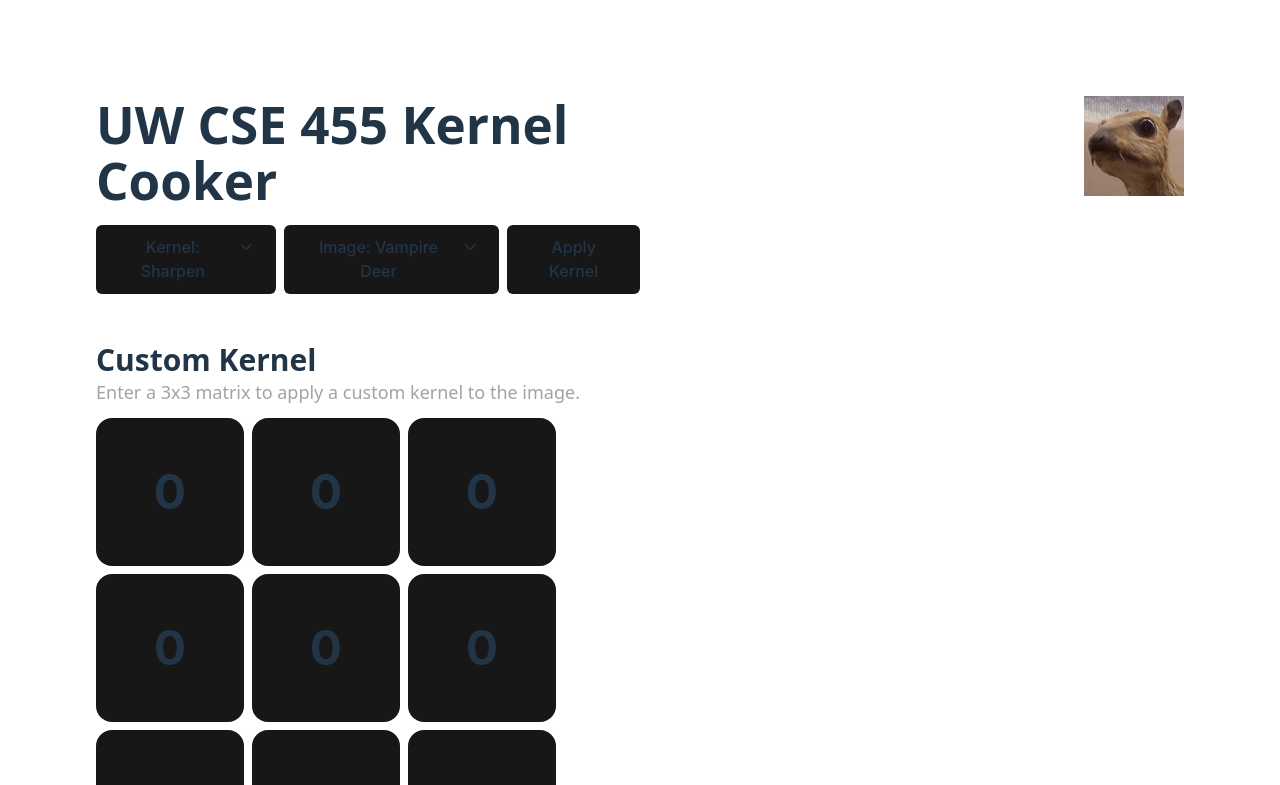
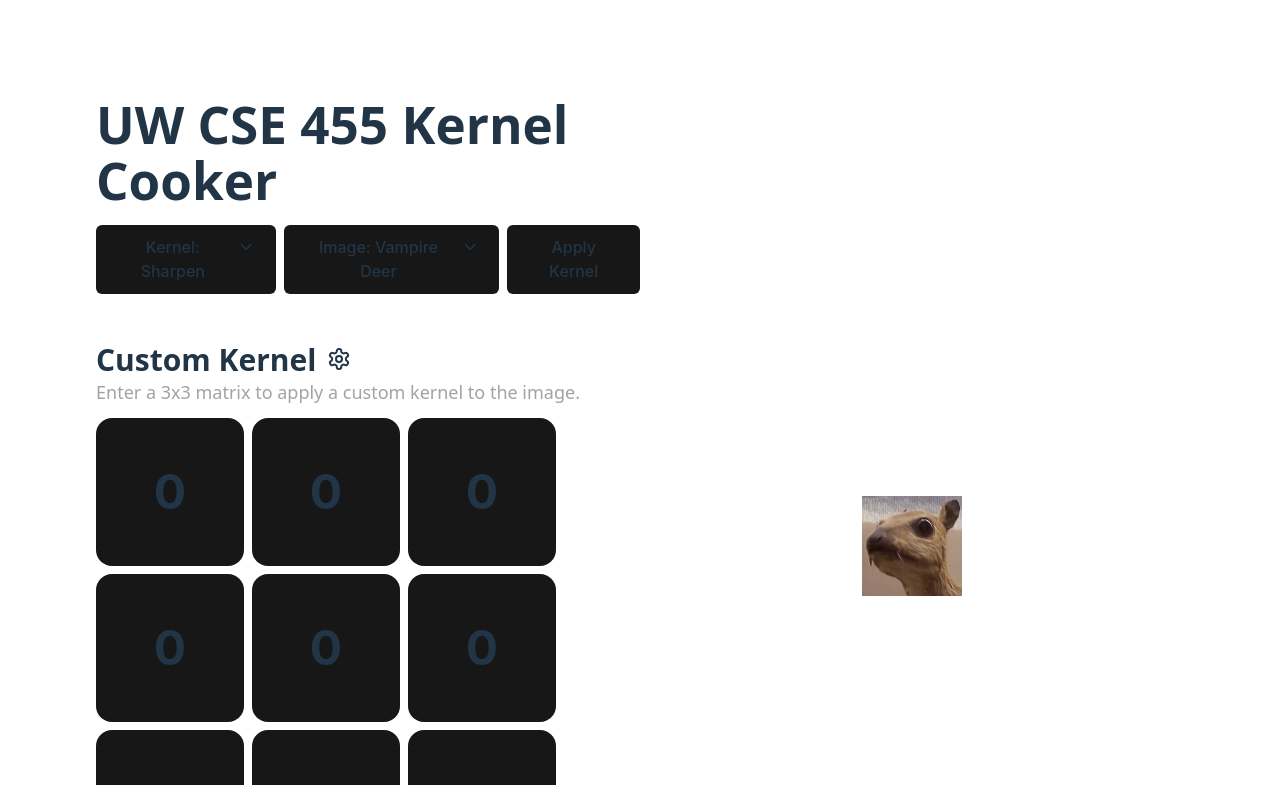
Before and after one commit to DerekZZhu/KernelCooker, a React (Vite) app: page / in a window 1280 px wide. Shown: the top 785 px of the page. Built offline with nearby package versions, Linux system fonts and the light colour scheme.

Commit message:
Started creating settings button for a modal that will let you customize the fraction & custom image upload.

```diff
--- a/src/App.jsx
+++ b/src/App.jsx
@@ -9,7 +9,9 @@ import lenna from './assets/Lenna.png'
 import tm from './assets/ThisMan.jpg'
 import viteLogo from '/vite.svg'
 import './App.css'
-import { ChevronDown } from 'lucide-react'
+import { ChevronDown, Settings } from 'lucide-react'
+
+
 
 function App() {
     const IDENTITY = matrix([[0, 0, 0], [0, 1, 0], [0, 0, 0]])
@@ -176,7 +178,7 @@ function App() {
         </div>
 
         <div className='flex flex-col'>
-          <h2 className='font-semibold font-sans text-3xl mt-12'>Custom Kernel</h2>
+          <h2 className='font-semibold font-sans text-3xl mt-12'>Custom Kernel <span className='inline-block'><button className=' bg-transparent ml-0.5 -mb-1 p-0'><Settings className='mt-1' /></button></span></h2>
           <p className='font-sans text-lg text-neutral-400'>Enter a 3x3 matrix to apply a custom kernel to the image.</p>
 
           <div className='grid grid-cols-3 grid-rows-3 w-full lg:w-[460px] gap-2 mt-3'>
@@ -202,9 +204,9 @@ function App() {
           Built for CSE 455 by Derek Zhu and Ruslan Mukhamedvaleev.
         </div>
       </div>
-      <div className='relative'>
+      <div className='flex justify-center items-center max-h-[900px]'>
 
-        <canvas className='top-0 right-0 absolute' ref={canvasRef} width={600}  height={600}/>
+        <canvas className='m-auto' ref={canvasRef} width={200}  height={200}/>
       </div>
 
     </main>
```
